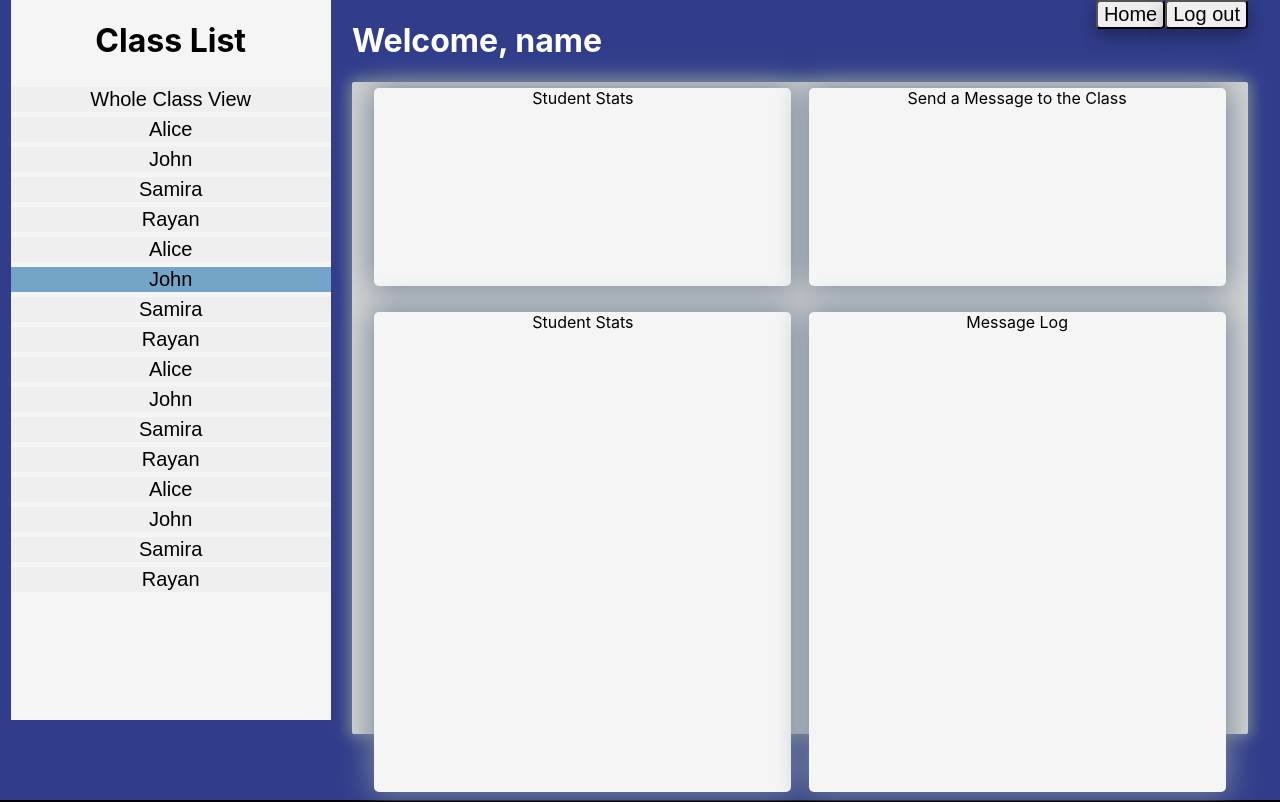
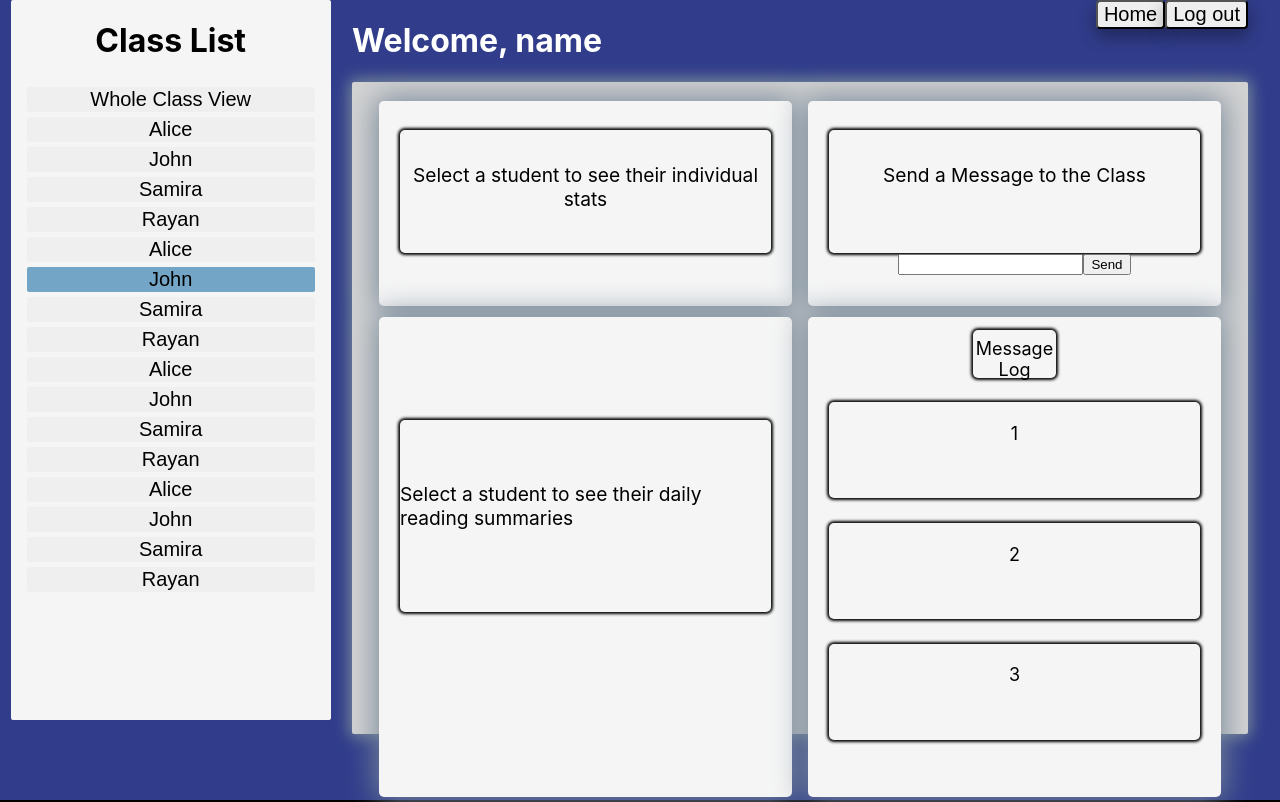
Before and after one commit to SchoolOfCode/final-project-repo-bar-coders, a Next.js app: page /teacherinfopage in a window 1280 px wide. Built offline with nearby package versions, Linux system fonts and the light colour scheme; no server answers; a web font is replaced by a local one.

Commit message:
styled info pages

```diff
--- a/src/teacherComponents/Teacherinfo/Teacherinfo.js
+++ b/src/teacherComponents/Teacherinfo/Teacherinfo.js
@@ -7,13 +7,28 @@ function Teacherinfo() {
       <div className={Styles.bottomsection}>
         <div className={Styles.squarecontainers}>
           <div className={Styles.topcontainers}>
-            <p1 className={Styles.topleft}>Student Stats</p1>
-            <p2 className={Styles.topright}>Send a Message to the Class</p2>
+            <div className={Styles.topleft}>
+              <p1 className={Styles.p1}> Select a student to see their individual stats </p1>
+            </div>
+            <div className={Styles.topright}>
+              <p2 className={Styles.p2}> Send a Message to the Class </p2>
+              <input className={Styles.input}></input>
+              <button className={Styles.button}> Send </button>
+            </div>
           </div>
 
           <div className={Styles.bottomcontainers}>
-            <p3 className={Styles.btmleft}>Student Stats</p3>
-            <p4 className={Styles.btmright}>Message Log</p4>
+
+            <div className={Styles.btmleft}>
+               <p3 className={Styles.p3}> Select a student to see their daily reading summaries </p3>
+            </div>
+
+            <div className={Styles.btmright}>
+               <p4 className={Styles.p4}> Message Log </p4>
+               <p5 className={Styles.p5}>1</p5>
+               <p6 className={Styles.p6}>2</p6>
+               <p7 className={Styles.p7}>3</p7>
+            </div>
           </div>
         </div>
       </div>
--- a/styles/classlist.module.css
+++ b/styles/classlist.module.css
@@ -5,48 +5,26 @@
     color: black;
     display: flex;
     flex-direction: column;
+    border-radius: 2px;
+
 }
 
 .names {
     display: flex;
     flex-direction: column;
+    border-radius: 2px;
+    width: 95%;
+    padding-left: 5%;
+    border-radius: 2px;
 }
 
 .names button {
     border: none;
     font-size: 20px;
     margin-top: 5px;
+    border-radius: 2px;
 }
 
 .examplehighlight {
     background-color: #73a5c6;
 }
-
-/* .classlist{
-    background-color: whitesmoke;
-    border-radius: 5px;
-    height: 93vh;
-    width: 330px;
-    padding-bottom: 2rem;
-    margin-top: 2rem;
-    margin-left: 2rem;
-    font-family: "Trebuchet MS";
-}
-
-.classlist h1{
-    color: black;
-    text-align: center;
-    font-family: "Trebuchet MS";
-
-}
-
-.classlist h2{
-    color: black;
-    text-align: center;
-    margin: 0.2rem;
-    padding-top: 1rem;
-    padding-bottom: 1rem;
-    background-color: darkgrey;
-    border-radius: 5px;
-    font-family: "Trebuchet MS";
-} */
--- a/styles/teacherinfo.module.css
+++ b/styles/teacherinfo.module.css
@@ -4,7 +4,7 @@
   color: black;
   display: flex;
   flex-direction: column;
-  padding: 1.5%;
+  padding: 2.5%;
   border-radius: 2px;
   box-shadow: 0 0 15px 3px lightslategray;
 }
@@ -29,13 +29,13 @@
   display: flex;
   justify-content: space-between;
   height: 14rem;
-  padding: 0.5rem;
+  padding: 0.5%;
 }
 .topleft{
   background-color: whitesmoke;
   height: 95%;
   width: 49%;
-  margin-top: -1rem;
+  margin-top: -1%;
   border-radius: 5px;
   box-shadow: 0 0 30px 3px lightslategray;
   text-align: center;
@@ -44,17 +44,45 @@
   background-color: whitesmoke;
   height: 95%;
   width: 49%;
-  margin-top: -1rem;
+  margin-top: -1%;
   border-radius: 5px;
   text-align: center;
   box-shadow: 0 0 30px 3px lightslategray;
 }
 
+.p1{
+  display: flex;
+  justify-content: center;
+  padding-top: 8%;
+  color: black;
+  height: 60%;
+  width: 90%;
+  margin-left: 5%;
+  margin-top: 7%;
+  box-shadow: 0 0 3px 2px black ;
+  border-radius: 5px;
+  font-size: larger;
+}
+
+.p2{
+  display: flex;
+  justify-content: center;
+  padding-top: 8%;
+  color: black;
+  height: 60%;
+  width: 90%;
+  margin-left: 5%;
+  margin-top: 7%;
+  box-shadow: 0 0 3px 2px black ;
+  border-radius: 5px;
+  font-size: larger;
+}
+
 .bottomcontainers {
   display: flex;
   justify-content: space-between;
-  height: 30rem;
-  padding: 0.5rem;
+  height: 30%;
+  padding: 0.5%;
 }
 
 
@@ -64,9 +92,24 @@
   width: 49%;
   margin-top: -1rem;
   border-radius: 5px;
-  text-align: center;
   box-shadow: 0 0 30px 3px lightslategray;
 }
+
+.p3{
+  display: flex;
+  justify-content: center;
+  padding-top: 15%;
+  color: black;
+  height: 40%;
+  width: 90%;
+  margin-left: 5%;
+  margin-top: 25%;
+  box-shadow: 0 0 3px 2px black ;
+  border-radius: 5px;
+  font-size: larger;
+
+}
+
 .btmright{
   background-color: whitesmoke;
   height: 30rem;
@@ -74,5 +117,59 @@
   margin-top: -1rem;
   border-radius: 5px;
   text-align: center;
+  font-size: large;
   box-shadow: 0 0 30px 3px lightslategray;
 }
+
+.p4{
+  display: flex;
+  justify-content: center;
+  padding-top: 2%;
+  color: black;
+  height: 10%;
+  width: 20%;
+  margin-left: 40%;
+  margin-top: 3%;
+  box-shadow: 0 0 3px 2px black ;
+  border-radius: 5px;
+}
+
+.p5{
+  display: flex;
+  justify-content: center;
+  padding-top: 5%;
+  height: 20%;
+  width: 90%;
+  margin-top: 6%;
+  margin-left: 5%;
+  text-align: center;
+  color: black;
+  box-shadow: 0 0 3px 2px black ;
+  border-radius: 5px;
+}
+.p6{
+  display: flex;
+  justify-content: center;
+  padding-top: 5%;
+  height: 20%;
+  width: 90%;
+  margin-top: 6%;
+  margin-left: 5%;
+  text-align: center;
+  color: black;
+  box-shadow: 0 0 3px 2px black ;
+  border-radius: 5px;
+}
+.p7{
+  display: flex;
+  justify-content: center;
+  padding-top: 5%;
+  height: 20%;
+  width: 90%;
+  margin-top: 6%;
+  margin-left: 5%;
+  text-align: center;
+  color: black;
+  box-shadow: 0 0 3px 2px black ;
+  border-radius: 5px;
+}
```
Also changed, not shown: styles/teacherdashboard.module.css (+0 -19 lines).
